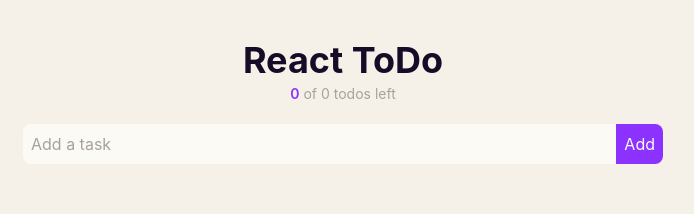
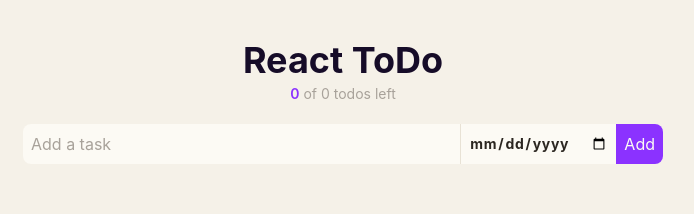
Before and after one commit to AmrGamalbit/react-todo, a React (Vite) app: page / in a window 1280 px wide. Shown: the top 214 px of the page, without its empty margins (297-991 px from the left). Built offline with nearby package versions, Linux system fonts and the light colour scheme.

Commit message:
feat: support due date when adding a todo

```diff
--- a/src/App.jsx
+++ b/src/App.jsx
@@ -25,8 +25,8 @@ function App() {
     );
   };
 
-  const handleAdd = (title) => {
-    const newTodo = { id: Date.now(), title, completed: false };
+  const handleAdd = (todoData) => {
+    const newTodo = { id: Date.now(), ...todoData, completed: false };
     setTodos([newTodo, ...todos]);
   };
 
--- a/src/TodoForm.jsx
+++ b/src/TodoForm.jsx
@@ -1,28 +1,40 @@
 import { useState } from "react";
 
 function TodoForm({ inputRef, onAddTodo }) {
-  const [inputValue, setInputValue] = useState("");
+  const [todoData, setTodoData] = useState({ title: "", dueDate: "" });
   const handleChange = (e) => {
-    setInputValue(e.target.value);
+    const { name, value } = e.target;
+    setTodoData((prev) => ({ ...prev, [name]: value }));
   };
   const handleSubmit = (e) => {
     e.preventDefault();
-    if (!inputValue.trim() == "") {
-      onAddTodo(inputValue);
+    if (!todoData.title.trim() == "") {
+      onAddTodo(todoData);
     }
-    setInputValue("");
+    setTodoData({ title: "", dueDate: "" });
   };
   return (
-    <form className="flex w-1/2 mx-auto" onSubmit={handleSubmit}>
+    <form
+      className="flex w-1/2 mx-auto bg-surface text-body rounded-lg overflow-hidden"
+      onSubmit={handleSubmit}
+    >
       <input
         type="text"
+        name="title"
         ref={inputRef}
-        value={inputValue}
+        value={todoData.title}
         onChange={handleChange}
         placeholder="Add a task"
-        className="bg-surface text-body p-2 outline-none flex-1 rounded-l-lg placeholder:text-muted"
+        className="p-2 outline-none flex-1 placeholder:text-muted"
       />
-      <button className="bg-primary text-surface p-2 cursor-pointer rounded-r-lg">
+      <input
+        type="date"
+        name="dueDate"
+        value={todoData.dueDate}
+        onChange={handleChange}
+        className="p-2 text-sm tracking-wider font-bold outline-none border-l border-border shrink-0"
+      />
+      <button className="bg-primary text-surface p-2 cursor-pointer">
         Add
       </button>
     </form>
--- a/src/TodoItem.jsx
+++ b/src/TodoItem.jsx
@@ -1,7 +1,7 @@
 import { useState, useEffect, useRef } from "react";
 import { Check, Trash } from "lucide-react";
 
-function TodoItem({ title, completed, onToggle, onEdit, onDelete }) {
+function TodoItem({ title, dueDate, completed, onToggle, onEdit, onDelete }) {
   const [isEditing, setIsEditing] = useState(false);
   const [editedText, setEditedText] = useState(title);
   const handleChange = (e) => {
@@ -21,6 +21,7 @@ function TodoItem({ title, completed, onToggle, onEdit, onDelete }) {
   }, [isEditing]);
   return (
     <div className="flex justify-between bg-surface items-center w-full rounded-lg py-1 px-2 mx-auto">
+      <div className="flex-1">
         {isEditing ? (
           <input
             ref={inputRef}
@@ -33,6 +34,8 @@ function TodoItem({ title, completed, onToggle, onEdit, onDelete }) {
             {title}
           </p>
         )}
+      </div>
+      <p className="text-body shrink-0 mx-5 text-sm">{dueDate}</p>
       <div className="flex items-center gap-2">
         <button
           className={`w-5 h-5 border-2 border-border rounded cursor-pointer flex justify-center items-center ${checkboxBg}`}
--- a/src/TodoList.jsx
+++ b/src/TodoList.jsx
@@ -8,6 +8,7 @@ function TodoList({ todos, onToggle, onEdit, onDelete, onClearCompleted }) {
           <TodoItem
             key={todo.id}
             title={todo.title}
+            dueDate={todo.dueDate}
             completed={todo.completed}
             onToggle={() => onToggle(todo.id)}
             onEdit={(newTitle) => onEdit(todo.id, newTitle)}
```
Lines whose indentation alone changed are shown as unchanged.
